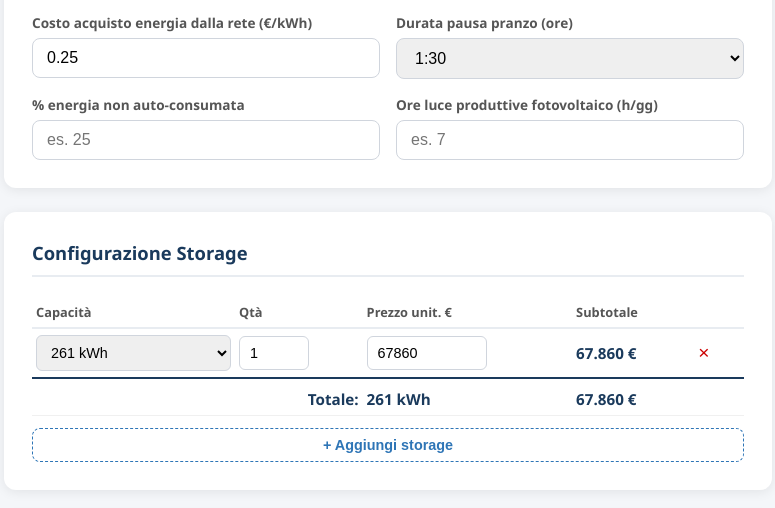
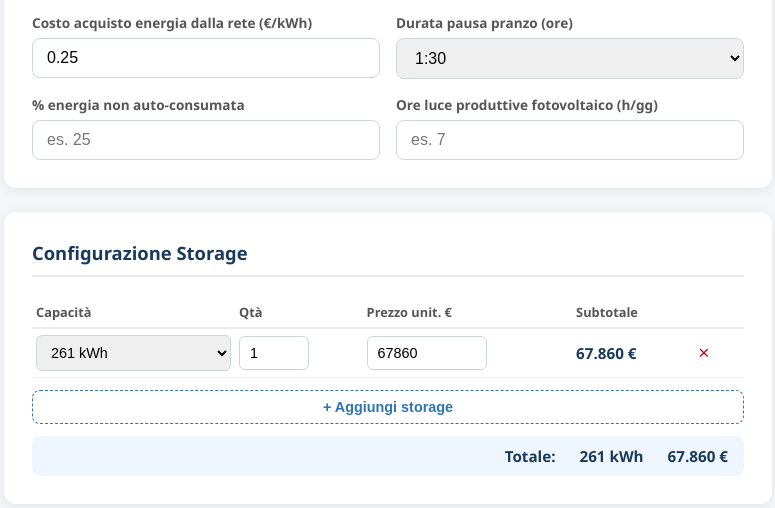
Before and after one commit to gioballagio-hub/generatore-valutazione-storage, a website: page index.html in a window 1280 px wide. Shown: the part 444-952 px from the top of the page, without its empty margins (252-1027 px from the left). Drawn offline with Linux system fonts and the light colour scheme.

Commit message:
Totale storage spostato sotto il pulsante Aggiungi storage

```diff
--- a/index.html
+++ b/index.html
@@ -32,7 +32,7 @@
     .storage-table .subtotale { font-weight: 600; color: #1a3a5c; font-size: 0.95rem; white-space: nowrap; }
     .storage-table .btn-rm { background: none; border: none; color: #c00; font-size: 1.2rem; cursor: pointer; padding: 4px 8px; border-radius: 4px; }
     .storage-table .btn-rm:hover { background: #fee; }
-    .storage-totale td { padding-top: 10px; border-top: 2px solid #1a3a5c; font-size: 0.95rem; color: #1a3a5c; }
+    .storage-totale-row { display: flex; justify-content: flex-end; gap: 24px; margin-top: 12px; padding: 10px 16px; background: #f0f6ff; border-radius: 8px; font-size: 0.95rem; color: #1a3a5c; font-weight: 600; }
     .btn-add-storage { background: none; border: 1.5px dashed #2e75b6; color: #2e75b6; padding: 8px 16px; border-radius: 8px; font-size: 0.9rem; cursor: pointer; font-weight: 600; width: 100%; }
     .btn-add-storage:hover { background: #f0f6ff; }
     .btn-row { display: flex; gap: 12px; }
@@ -132,16 +132,13 @@
           </tr>
         </thead>
         <tbody id="storageBody"></tbody>
-        <tfoot>
-          <tr class="storage-totale">
-            <td colspan="2" style="text-align:right; font-weight:700;">Totale:</td>
-            <td id="storageTotCap" style="font-weight:700;">-</td>
-            <td id="storageTotCosto" style="font-weight:700;">-</td>
-            <td></td>
-          </tr>
-        </tfoot>
       </table>
       <button type="button" class="btn-add-storage" onclick="aggiungiRigaStorage()">+ Aggiungi storage</button>
+      <div class="storage-totale-row">
+        <span>Totale:</span>
+        <span id="storageTotCap" style="font-weight:700;">-</span>
+        <span id="storageTotCosto" style="font-weight:700;">-</span>
+      </div>
       <div id="suggerimento" style="display:none; margin-top:16px; background:#f0f6ff; border:1.5px solid #2e75b6; border-radius:10px; padding:16px;">
         <div style="font-weight:700; color:#1a3a5c; margin-bottom:8px; font-size:0.95rem;">Configurazione suggerita</div>
         <div id="suggPayback" style="margin-bottom:6px; font-size:0.88rem; color:#333;"></div>
```
